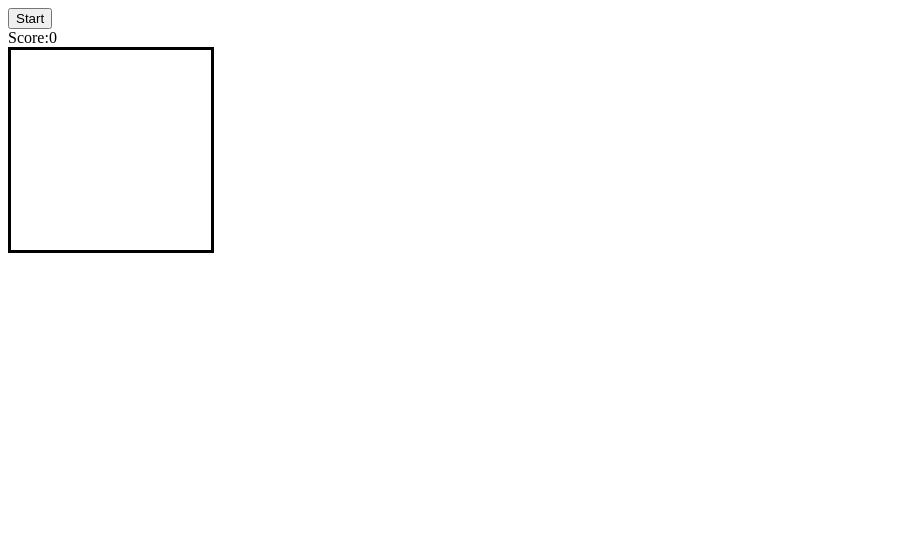
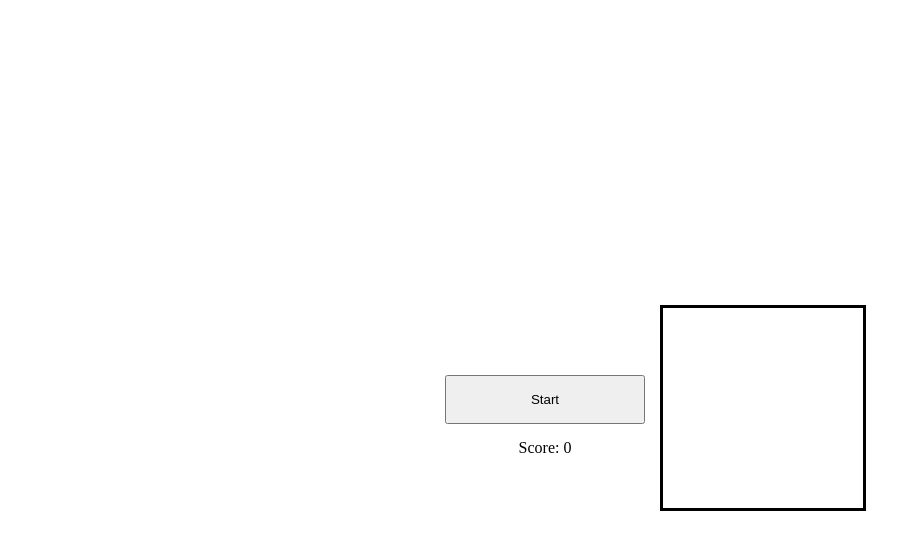
Before and after one commit to HaylzRandom/JavaScript-Games, a plain HTML site: page Snake/index.html in a window 1280 px wide. Shown: the whole page, without its empty margins (0-921 px from the left). Drawn offline with Linux system fonts and the light colour scheme.

Commit message:
Added slightly more styling

```diff
--- a/Snake/index.html
+++ b/Snake/index.html
@@ -9,8 +9,11 @@
 		<title>Snake</title>
 	</head>
 	<body>
+		<div class="container">
+			<div class="control">
 				<button class="start">Start</button>
-		<div class="score">Score:<span>0</span></div>
+				<div class="score">Score: <span>0</span></div>
+			</div>
 			<div class="grid">
 				<div></div>
 				<div></div>
@@ -114,5 +117,6 @@
 				<div></div>
 				<div></div>
 			</div>
+		</div>
 	</body>
 </html>
--- a/Snake/styles.css
+++ b/Snake/styles.css
@@ -1,3 +1,30 @@
+body {
+	overflow: hidden;
+}
+
+.container {
+	display: flex;
+	flex-direction: row;
+	align-items: center;
+	flex-wrap: wrap;
+	justify-content: center;
+	width: 100vw;
+	height: 100vh;
+}
+
+.control {
+	display: flex;
+	flex-direction: column;
+	align-items: center;
+	justify-content: center;
+}
+
+.start {
+	margin: 15px;
+	width: 200px;
+	padding: 15px;
+}
+
 .grid {
 	width: 200px;
 	height: 200px;
```
Also changed, not shown: index.html (+2 -2 lines). Lines whose indentation alone changed are shown as unchanged.
